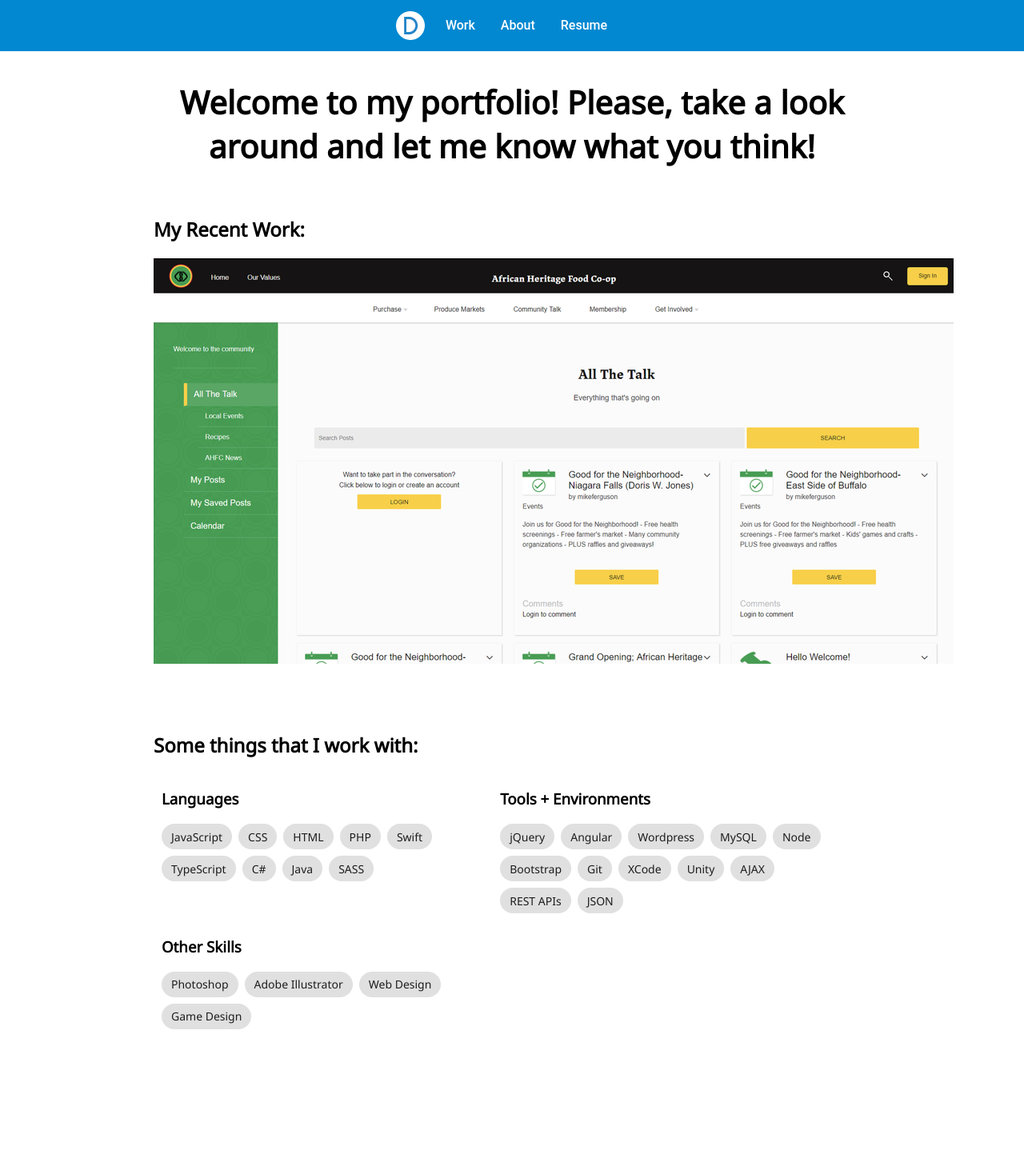
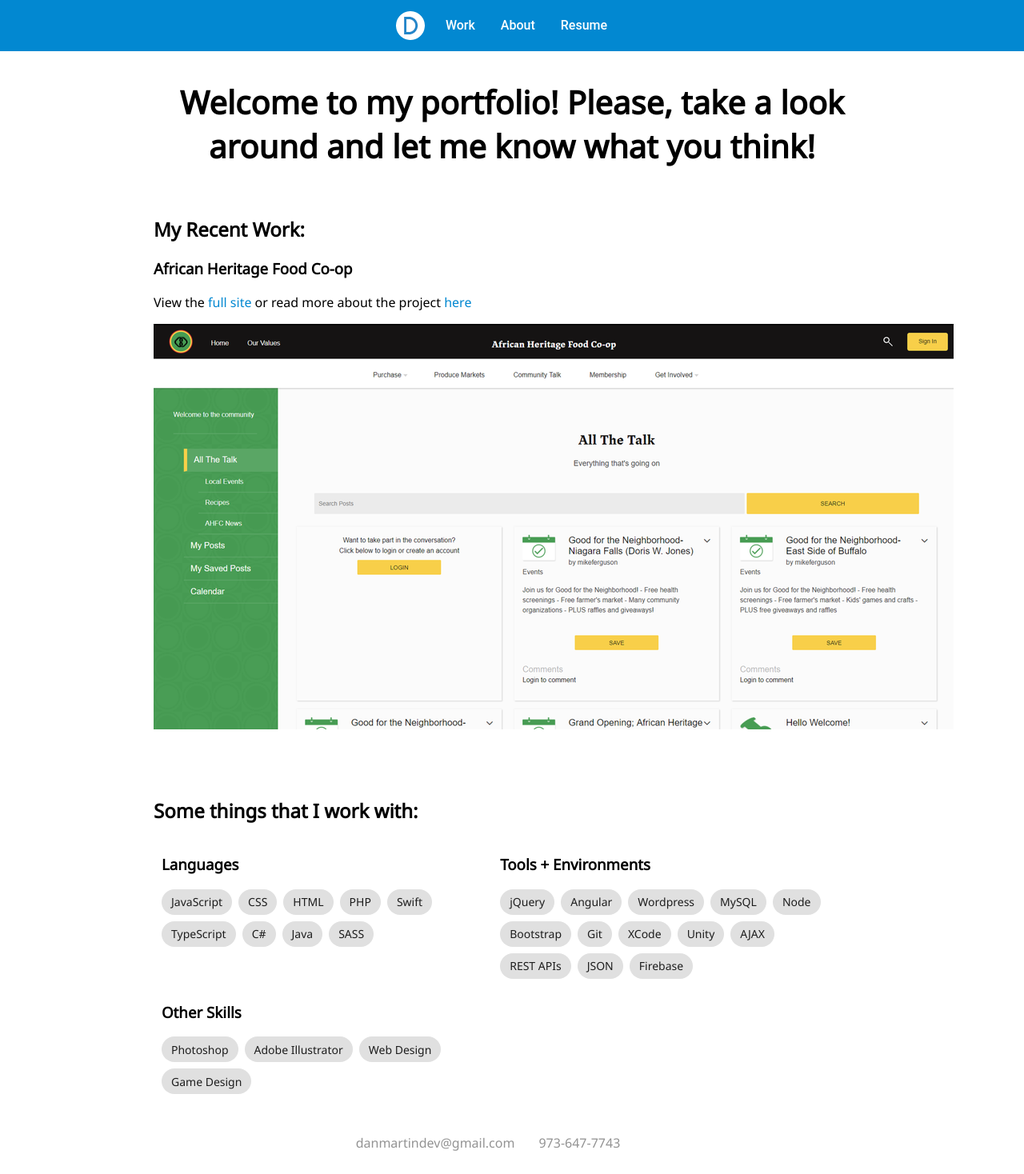
Before and after one commit to danmartindev/TempPortfolio, an Angular app: page /home in a window 1280 px wide. Shown: the whole page at 80% size. Before the commit the page ends 1297 px from the top, so only its background shows below. Built offline with nearby package versions, Linux system fonts and the light colour scheme.

Commit message:
3/8/2019 - re-opened home page - added recent work + skills section to home page - finished footer - added sticky footer css to theme.css - mugshot now proper size

```diff
--- a/src/app/about/about.component.html
+++ b/src/app/about/about.component.html
@@ -1,6 +1,6 @@
 <div id="about-wrapper">
   <h2>A Little About Me</h2>
-  <img src="../assets/CroppedMug500.png" alt="Me!" height="250" width="250">
+  <img src="../assets/CroppedMug250.png" alt="Me!" height="250" width="250">
   <div id="about-info">
     Hi! I'm Dan and I'm a front end developer. I mainly focus on web and mobile development,
     but I also have a lot of experience with game development and design.
--- a/src/app/app.component.html
+++ b/src/app/app.component.html
@@ -1,8 +1,10 @@
 <head>
     <link href="https://fonts.googleapis.com/css?family=Noto+Sans" rel="stylesheet">
+    <link rel="stylesheet" href="https://use.fontawesome.com/releases/v5.7.2/css/all.css" integrity="sha384-fnmOCqbTlWIlj8LyTjo7mOUStjsKC4pOpQbqyi7RrhN7udi9RwhKkMHpvLbHG9Sr" crossorigin="anonymous">
 </head>
-<div class="content">
+<div class="app">
     <navbar></navbar>
     <router-outlet></router-outlet>
 </div>
-<!-- <app-footer></app-footer> -->
+
+<app-footer></app-footer>
--- a/src/app/footer/footer.component.css
+++ b/src/app/footer/footer.component.css
@@ -1,8 +1,13 @@
-footer{
-    margin-top: -50px;
-    height: 50px;
+#myfoot{
+    text-align: center;
+    padding-bottom: 30px;
 }
 
-span {
+span, i {
     margin: 0px 15px 0px 15px;
+    color: #939393;
 }
+
+i {
+    cursor: pointer;
+}
--- a/src/app/footer/footer.component.html
+++ b/src/app/footer/footer.component.html
@@ -1,5 +1,6 @@
-<footer>
+<footer id="myfoot">
   <span>danmartindev@gmail.com</span>
   <span>973-647-7743</span>
-  <span></span>
+  <a href="https://www.linkedin.com/in/danmartindev/" target="_blank"><i class="fab fa-linkedin fa-lg"></i></a>
+  <a href="https://github.com/danmartindev" target="_blank"><i class="fab fa-github fa-lg"></i></a>
 </footer>
--- a/src/app/footer/footer.component.ts
+++ b/src/app/footer/footer.component.ts
@@ -1,15 +1,33 @@
-import { Component, OnInit } from '@angular/core';
+import { Component, ViewChild, ElementRef, AfterViewInit, HostListener} from '@angular/core';
 
 @Component({
   selector: 'app-footer',
   templateUrl: './footer.component.html',
   styleUrls: ['./footer.component.css']
 })
-export class FooterComponent implements OnInit {
+export class FooterComponent implements AfterViewInit{
 
-  constructor() { }
+  // screenHeight:any;
+  // @ViewChild('foot') myFooter: ElementRef;
 
-  ngOnInit() {
+
+  // constructor() {
+  //   this.onResize();
+  // }
+
+  // onResize(event?) {
+  //   this.screenHeight = window.innerHeight;
+  // }
+
+  // @HostListener('window:resize', ['$event'])
+  // getScreenSize(event?) {
+  //   this.screenHeight = window.innerHeight;
+  //   console.log(this.screenHeight);
+  // }
+
+  ngAfterViewInit(){
+    // console.log(this.myFooter.nativeElement);
+    // this.myFooter.nativeElement.offsetHeight = this.screenHeight;
+    // this.myFooter.nativeElement.offsetTop = this.screenHeight;
   }
-
 }
--- a/src/app/home/home.component.css
+++ b/src/app/home/home.component.css
@@ -6,6 +6,11 @@ section{
     float: left;
     width: 45%;
     padding: 0px 10px 10px 10px;
+}
+
+a{
+    text-decoration: none;
+    color: #0288d1;
 }
 
 #homewrap{
@@ -24,6 +29,7 @@ section{
 
 #skills-sec{
     overflow: hidden;
+    padding-bottom: 30px;
 }
 
 /* MEDIA QUERIES */
--- a/src/app/home/home.component.html
+++ b/src/app/home/home.component.html
@@ -4,6 +4,8 @@
   </section>
   <section id="work-sec">
       <h2>My Recent Work:</h2>
+      <h3>African Heritage Food Co-op</h3>
+      <p>View the <a href="https://myahfc.com/" target="_blank">full site</a> or read more about the project <a routerLink="/work">here</a></p>
       <img src="../../assets/AHFC.png" alt="AHFC Community Page" id="work-img">
   </section>
   <section id="skills-sec">
--- a/src/app/home/home.component.ts
+++ b/src/app/home/home.component.ts
@@ -18,7 +18,7 @@ export class HomeComponent {
 
   categories = [
     {title:'Languages', skills:['JavaScript', 'CSS', 'HTML', 'PHP', 'Swift', 'TypeScript', 'C#', 'Java', 'SASS']},
-    {title:'Tools + Environments', skills:['jQuery', 'Angular', 'Wordpress', 'MySQL', 'Node', 'Bootstrap','Git', 'XCode', 'Unity', 'AJAX', 'REST APIs', 'JSON']},
+    {title:'Tools + Environments', skills:['jQuery', 'Angular', 'Wordpress', 'MySQL', 'Node', 'Bootstrap','Git', 'XCode', 'Unity', 'AJAX', 'REST APIs', 'JSON', 'Firebase']},
     {title:'Other Skills', skills:['Photoshop', 'Adobe Illustrator', 'Web Design', 'Game Design']},
   ]
 
--- a/src/app/navbar/navbar.component.css
+++ b/src/app/navbar/navbar.component.css
@@ -40,6 +40,10 @@ span:focus{
     left: 80px;
 }
 
+#homeBtn{
+    cursor: pointer;
+}
+
 /* MEDIA QUERIES */
 @media screen and (max-width: 600px){
     #smNav{
--- a/src/app/theme.scss
+++ b/src/app/theme.scss
@@ -16,6 +16,11 @@ html, body {
     height: 100%;
 }
 
-.content{
-    height: 100%;
+.app {
+    min-height: 100%;
+    margin-bottom: -50px;
 }
+
+footer{
+    height: 20px;
+}
--- a/src/app/work/work.component.css
+++ b/src/app/work/work.component.css
@@ -37,7 +37,7 @@ mat-divider{
     margin-bottom: 10px;
 }
 
-
+/* MEDIA QUERIES */
 @media screen and (max-width: 1000px){
    .tile-img{
        display: none;
```
Also changed, not shown: src/assets/CroppedMug250.png (added).
